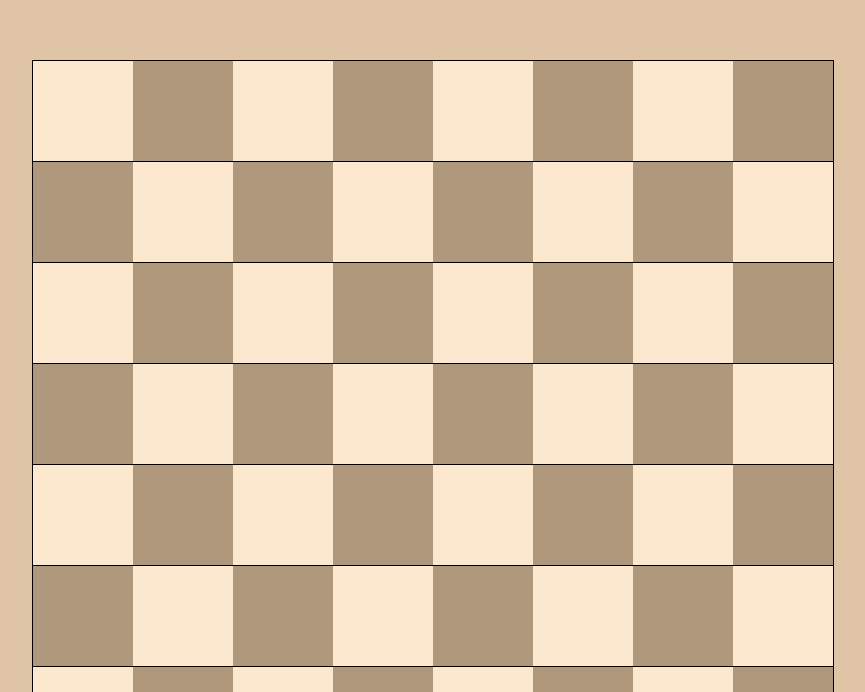
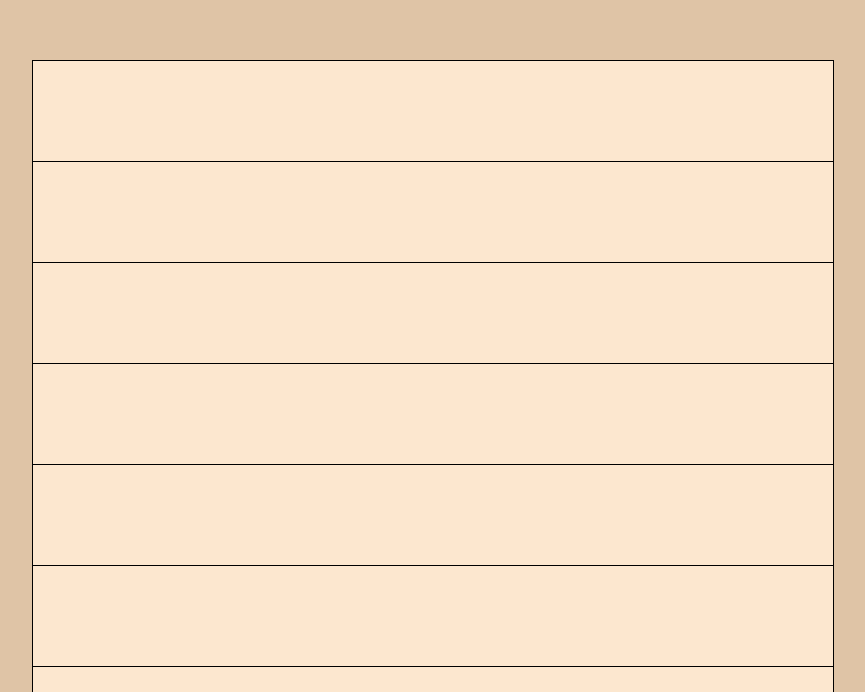
Before and after one commit to 23andreas/chess, a React (Create React App) app: page / in a window 1280 px wide. Shown: the part 108-800 px from the top of the page, without its empty margins (136-1001 px from the left). Built offline with nearby package versions, Linux system fonts and the light colour scheme.

Commit message:
update square component
- Extracted squareprops to separate file
- updated square render function

```diff
--- a/src/components/Square.tsx
+++ b/src/components/Square.tsx
@@ -1,13 +1,20 @@
 import React from 'react';
+import { SquareProps } from '../types/SquareProps';
 
-interface SquareProps {
-  color: string
-}
+const Square = (props: SquareProps): JSX.Element => {
+  const color = (props.x + props.y) % 2 == 0 ? 'black' : 'white';
 
-const Square = ({ color }: SquareProps): JSX.Element => {
   return (
-    <div className={`square ${color}`}>
-
+    <div
+      key={`${props.x}${props.y}`}
+      className={`square ${color}`} onClick={props.onClick}
+    >
+      <div
+        className={props.selectedPieceCanMoveHere ? 'piece border-green' : 'piece'}
+        dangerouslySetInnerHTML={{
+          __html: props.piece ? props.piece.htmlCode : '',
+        }}
+      ></div>
     </div>
   );
 };
--- /dev/null
+++ b/src/types/SquareProps.tsx
@@ -0,0 +1,9 @@
+import BasePiece from '../components/pieces/BasePiece';
+
+export type SquareProps = {
+  x: number,
+  y: number,
+  selectedPieceCanMoveHere: boolean,
+  piece: BasePiece | null,
+  onClick: (squareIndex) => void,
+}
```
